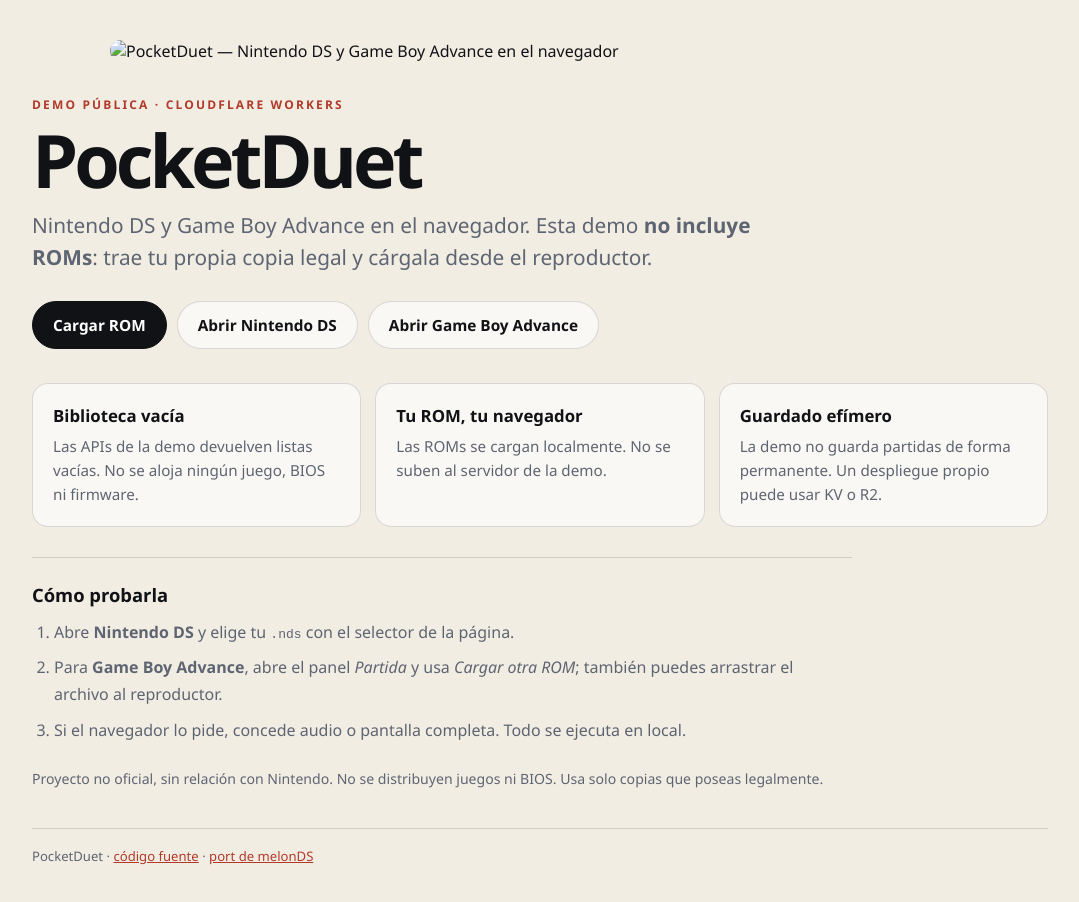
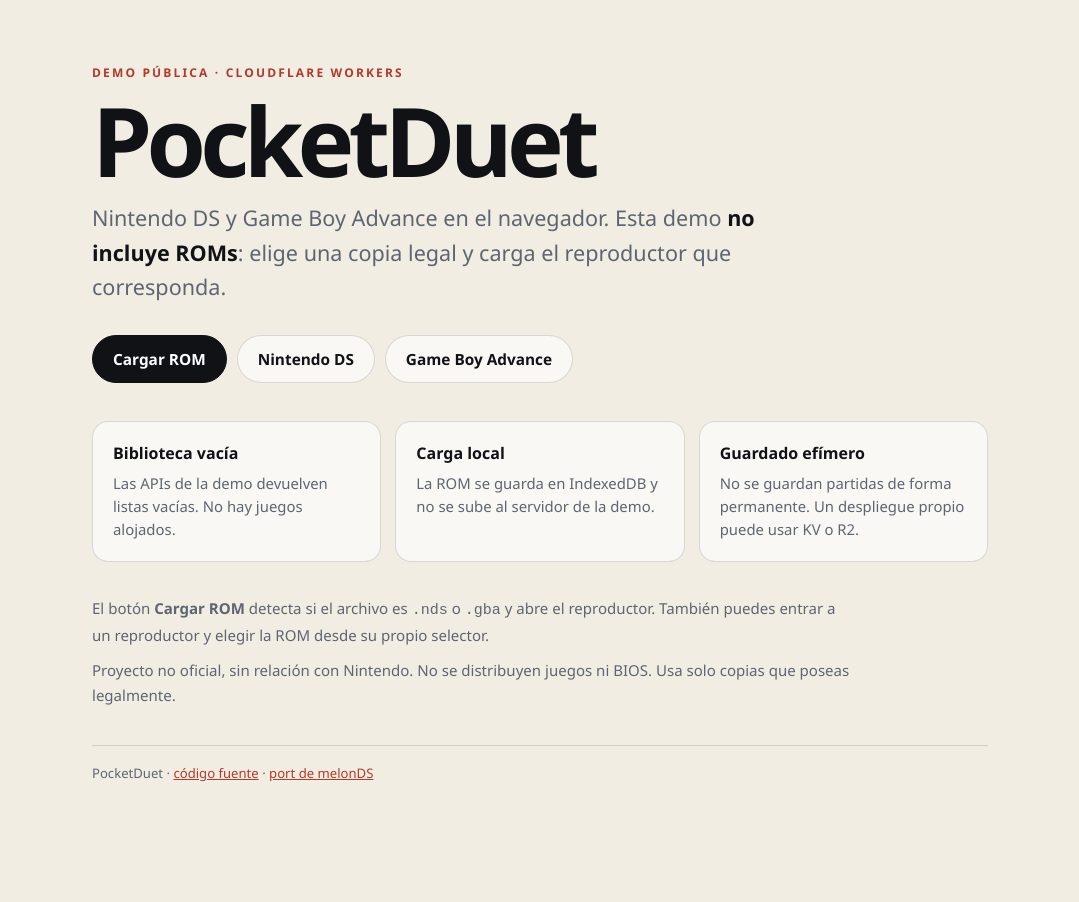
Before and after one commit to soyangelromero/pocketduet, a website: page cloudflare/landing.html in a window 1280 px wide. Shown: the whole page, without its empty margins (100-1179 px from the left). After the commit the page ends 834 px from the top, so only its background shows below. Drawn offline with Linux system fonts and the light colour scheme.

Commit message:
Simplify the demo landing and keep the upload action prominent

```diff
--- a/cloudflare/landing.html
+++ b/cloudflare/landing.html
@@ -16,56 +16,44 @@
   * { box-sizing:border-box; }
   html, body { margin:0; min-height:100%; }
   body { background:var(--paper); color:var(--ink); font-family:"Segoe UI", Inter, system-ui, -apple-system, Arial, sans-serif; }
-  main { max-width:1060px; margin:0 auto; padding:40px 22px 64px; }
-  .banner { display:block; width:100%; max-width:860px; height:auto; margin:0 auto 34px; border-radius:18px; }
-  .eyebrow { margin:0 0 12px; font-size:12px; font-weight:800; letter-spacing:.18em; text-transform:uppercase; color:var(--accent); }
-  h1 { margin:0 0 14px; font-size:clamp(2.2rem,7vw,4.6rem); line-height:.95; letter-spacing:-.055em; }
-  .lead { max-width:720px; margin:0 0 28px; font-size:clamp(1.05rem,2.4vw,1.3rem); line-height:1.55; color:var(--muted); }
-  .actions { display:flex; flex-wrap:wrap; gap:10px; margin:0 0 34px; }
-  .btn { display:inline-flex; align-items:center; justify-content:center; min-height:48px; padding:0 20px; border-radius:999px; text-decoration:none; font-weight:700; font-size:.96rem; border:1px solid var(--line); color:var(--ink); background:var(--card); }
+  main { max-width:940px; margin:0 auto; padding:64px 22px 52px; }
+  .eyebrow { margin:0 0 16px; font-size:12px; font-weight:800; letter-spacing:.18em; text-transform:uppercase; color:var(--accent); }
+  h1 { margin:0 0 18px; font-size:clamp(3rem,9vw,6rem); line-height:.9; letter-spacing:-.06em; }
+  .lead { max-width:700px; margin:0 0 30px; font-size:clamp(1.08rem,2.5vw,1.35rem); line-height:1.6; color:var(--muted); }
+  .lead strong { color:var(--ink); }
+  .actions { display:flex; flex-wrap:wrap; gap:10px; margin:0 0 38px; }
+  .btn { display:inline-flex; align-items:center; justify-content:center; min-height:48px; padding:0 20px; border-radius:999px; text-decoration:none; font-weight:700; font-size:.96rem; border:1px solid var(--line); color:var(--ink); background:var(--card); cursor:pointer; }
   .btn.primary { background:var(--ink); color:#fff; border-color:var(--ink); }
-  .grid { display:grid; grid-template-columns:repeat(auto-fit,minmax(240px,1fr)); gap:14px; margin:0 0 30px; }
+  .grid { display:grid; grid-template-columns:repeat(auto-fit,minmax(220px,1fr)); gap:14px; margin:0 0 34px; }
   .card { border:1px solid var(--line); background:var(--card); border-radius:16px; padding:20px; }
-  .card h2 { margin:0 0 8px; font-size:1.05rem; }
-  .card p { margin:0; color:var(--muted); line-height:1.55; font-size:.95rem; }
-  .steps { border-top:1px solid var(--line); padding-top:24px; max-width:820px; }
-  .steps h2 { margin:0 0 12px; font-size:1.15rem; }
-  .steps ol { margin:0; padding-left:22px; color:var(--muted); line-height:1.7; }
-  .steps li { margin-bottom:8px; }
-  .note { margin-top:24px; font-size:.88rem; color:var(--muted); line-height:1.6; }
+  .card h2 { margin:0 0 8px; font-size:1rem; }
+  .card p { margin:0; color:var(--muted); line-height:1.55; font-size:.93rem; }
+  .note { max-width:760px; margin:0 0 10px; color:var(--muted); line-height:1.65; font-size:.94rem; }
   footer { margin-top:38px; padding-top:18px; border-top:1px solid var(--line); font-size:.82rem; color:var(--muted); }
   a { color:var(--accent); }
 </style>
 </head>
 <body>
 <main>
-  <img class="banner" src="/og.png" alt="PocketDuet — Nintendo DS y Game Boy Advance en el navegador">
   <p class="eyebrow">Demo pública · Cloudflare Workers</p>
   <h1>PocketDuet</h1>
-  <p class="lead">Nintendo DS y Game Boy Advance en el navegador. Esta demo <strong>no incluye ROMs</strong>: trae tu propia copia legal y cárgala desde el reproductor.</p>
+  <p class="lead">Nintendo DS y Game Boy Advance en el navegador. Esta demo <strong>no incluye ROMs</strong>: elige una copia legal y carga el reproductor que corresponda.</p>
 
   <div class="actions">
     <label class="btn primary">Cargar ROM<input id="romPick" type="file" accept=".nds,.gba" hidden></label>
-    <a class="btn" href="/nds/">Abrir Nintendo DS</a>
-    <a class="btn" href="/gba/?id=0">Abrir Game Boy Advance</a>
+    <a class="btn" href="/nds/">Nintendo DS</a>
+    <a class="btn" href="/gba/?id=0">Game Boy Advance</a>
   </div>
 
   <div class="grid">
-    <div class="card"><h2>Biblioteca vacía</h2><p>Las APIs de la demo devuelven listas vacías. No se aloja ningún juego, BIOS ni firmware.</p></div>
-    <div class="card"><h2>Tu ROM, tu navegador</h2><p>Las ROMs se cargan localmente. No se suben al servidor de la demo.</p></div>
-    <div class="card"><h2>Guardado efímero</h2><p>La demo no guarda partidas de forma permanente. Un despliegue propio puede usar KV o R2.</p></div>
+    <div class="card"><h2>Biblioteca vacía</h2><p>Las APIs de la demo devuelven listas vacías. No hay juegos alojados.</p></div>
+    <div class="card"><h2>Carga local</h2><p>La ROM se guarda en IndexedDB y no se sube al servidor de la demo.</p></div>
+    <div class="card"><h2>Guardado efímero</h2><p>No se guardan partidas de forma permanente. Un despliegue propio puede usar KV o R2.</p></div>
   </div>
 
-  <section class="steps">
-    <h2>Cómo probarla</h2>
-    <ol>
-      <li>Abre <strong>Nintendo DS</strong> y elige tu <code>.nds</code> con el selector de la página.</li>
-      <li>Para <strong>Game Boy Advance</strong>, abre el panel <em>Partida</em> y usa <em>Cargar otra ROM</em>; también puedes arrastrar el archivo al reproductor.</li>
-      <li>Si el navegador lo pide, concede audio o pantalla completa. Todo se ejecuta en local.</li>
-    </ol>
-  </section>
+  <p class="note">El botón <strong>Cargar ROM</strong> detecta si el archivo es <code>.nds</code> o <code>.gba</code> y abre el reproductor. También puedes entrar a un reproductor y elegir la ROM desde su propio selector.</p>
+  <p class="note">Proyecto no oficial, sin relación con Nintendo. No se distribuyen juegos ni BIOS. Usa solo copias que poseas legalmente.</p>
 
-  <p class="note">Proyecto no oficial, sin relación con Nintendo. No se distribuyen juegos ni BIOS. Usa solo copias que poseas legalmente.</p>
   <footer>PocketDuet · <a href="https://github.com/soyangelromero/pocketduet">código fuente</a> · <a href="https://github.com/soyangelromero/melonds-wasm">port de melonDS</a></footer>
 </main>
 <script src="/ui/ui.js"></script>
```
